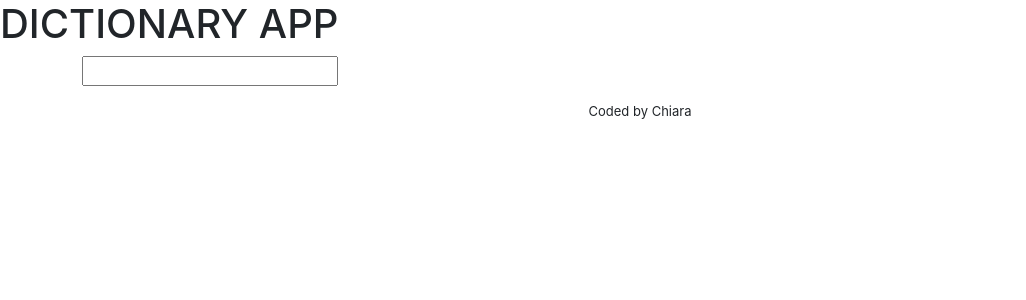
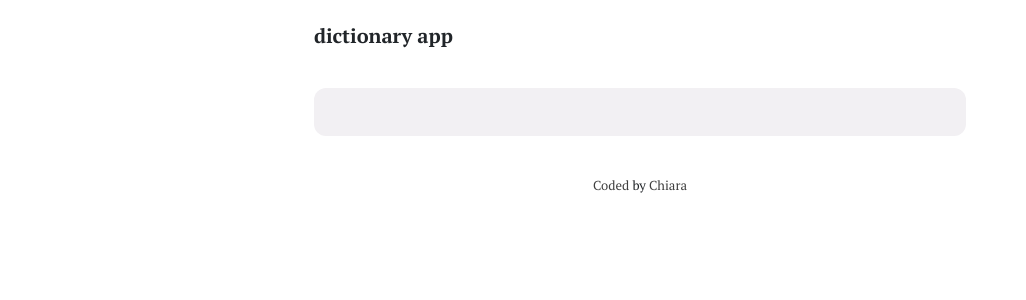
Before and after one commit to filesbychiara/dictionary-app, a React (Create React App) app: page / in a window 1280 px wide. Shown: the top 300 px of the page, without its empty margins (0-1026 px from the left). Built offline with nearby package versions, Linux system fonts and the light colour scheme.

Commit message:
added css

```diff
--- a/public/index.html
+++ b/public/index.html
@@ -10,6 +10,7 @@
       content="Web site created using create-react-app"
     />
     <link href="https://cdn.jsdelivr.net/npm/bootstrap@5.3.1/dist/css/bootstrap.min.css" rel="stylesheet" integrity="sha384-4bw+/aepP/YC94hEpVNVgiZdgIC5+VKNBQNGCHeKRQN+PtmoHDEXuppvnDJzQIu9" crossorigin="anonymous">
+    <script src="https://kit.fontawesome.com/4b11c63449.js" crossorigin="anonymous"></script>
     <!--
       manifest.json provides metadata used when your web app is installed on a
       user's mobile device or desktop. See https://developers.google.com/web/fundamentals/web-app-manifest/
--- a/src/App.css
+++ b/src/App.css
@@ -1,5 +1,45 @@
+@import url('https://fonts.googleapis.com/css2?family=PT+Serif:ital,wght@0,400;0,700;1,700&display=swap');
+
+:root {
+  --link:#a85a57;
+  --hover: #DCBDBC;
+
+  /* light theme */
+  --l-text: #3f3f3f;
+  --l-search: #f2f0f3;
+  --l-description: #747474;
+
+  /* dark theme */
+  --d-bg: #222;
+
+}
+
+body {
+  line-height: 1.5;
+  font-family: 'PT Serif', serif;
+}
+
+header h1 {
+  font-size: 20px;
+  font-weight: 700;
+
+}
+
 footer {
-  margin: 16px;
+  font-size: 13px;
   text-align: center;
- font-size: 13px;
 }
+
+a{
+  color: var(--l-text);
+  text-decoration: none;
+}
+
+a:hover {
+  color: var(--hover);
+}
+
+.container {
+  max-width: 700px;
+  padding: 24px;
+}
--- a/src/App.js
+++ b/src/App.js
@@ -4,15 +4,15 @@ import Dictionary from "./Dictionary";
 function App() {
   return (
     <div className="App">
-      <header className="App-header">
-        <h1>DICTIONARY APP</h1>
+      <div className="container">
+      <header>
+        <h1>dictionary app</h1>
       </header>
-      <div className="container">
       <main>
         <Dictionary />
       </main>
       <footer>
-        Coded by Chiara
+      <a href="/">Coded</a> by <a href="/">Chiara</a>
         </footer>
     </div>
     </div>
--- a/src/Dictionary.css
+++ b/src/Dictionary.css
@@ -0,0 +1,74 @@
+
+
+.Dictionary section{
+  /* background-color: aqua; */
+  margin: 40px 0;
+}
+
+.Dictionary input {
+  background-color: var(--l-search);
+  border: none;
+  border-radius: 12px;
+  color: var(--l-text);
+  padding: 12px 18px;
+  width: 100%;
+  font-weight: 700;
+}
+
+/* results */
+h2 {
+  font-size: 39px;
+  font-weight: 700;
+}
+
+/* phonetics */
+.Phonetic {
+  width: 100%;
+  display: inline-flex;
+  align-items: center;
+  justify-content: space-between;
+}
+
+.Phonetic .text{
+  color: var(--link);
+  font-size: 25px;
+}
+
+.Phonetic a{
+  color: var(--hover);
+  transition: all 150ms ease-in-out;
+  font-size: 50px;
+}
+
+
+.Phonetic a:hover {
+  color: var(--link);
+}
+
+/* meaning */
+
+.Meaning h3 {
+  font-size: 18px;
+font-weight: 700;
+font-style: italic;
+}
+
+.Meaning p,
+.Meaning .example,
+.Synonyms p{
+  opacity: 0.7;
+}
+
+/* synonyms */
+
+.Synonyms {
+  margin: 24px 0 0 ;
+  padding: 0;
+}
+
+.Synonyms li{
+  display: inline-block;
+  color: var(--link);
+  font-weight: 700;
+  font-style: italic;
+}
--- a/src/Dictionary.js
+++ b/src/Dictionary.js
@@ -4,7 +4,7 @@ import Results from "./Results";
 import "./Dictionary.css";
 
 function Dictionary() {
-  let [keyword, setKeyword] = useState("");
+  let [keyword, setKeyword] = useState(" ");
   let [results, setResults] = useState(null);
 
 function handleResponse(response) {
@@ -25,10 +25,14 @@ setKeyword(event.target.value);
 
 return (
   <div className="Dictionary">
+    <section>
     <form onSubmit={search}>
       <input type="search" onChange={handleKeywordChange} />
     </form>
+    </section>
+    <section>
     <Results results={results} />
+    </section>
   </div>
 );
 }
--- a/src/Meaning.js
+++ b/src/Meaning.js
@@ -2,20 +2,21 @@ import React from "react";
 import Synonyms from "./Synonyms";
 
 function Meaning(props) {
+  console.log (props.meaning);
   return (
     <div className="Meaning">
     <h3>{props.meaning.partOfSpeech}</h3>
-    {props.meaning.definitions.map(function(definition, index){
+    {props.meaning.definitions.map(function (definition, index){
 return (
   <div key={index}>
-    <p>
-    {definition.definition}
-    <em>
-      {definition.example}
-      </em>
+    <div className="defintions">
+      <p>Meaning</p>
+    <ul><li>{definition.definition}</li></ul>
+    <div className="example">
+      "{definition.example}"
+      </div>
       <Synonyms synonyms={definition.synonyms} />
-
-    </p>
+    </div>
   </div>
 );
     })}
--- a/src/Phonetics.js
+++ b/src/Phonetics.js
@@ -1,11 +1,10 @@
 import React from "react";
 
 function Phonetics(props) {
-  console.log(props.phonetic);
   return (
   <div className="Phonetic">
-    <a href={props.phonetic.audio} target="_blank">Listen</a>
-    {props.phonetic.text}
+    <div className="text">{props.phonetic.text}</div>
+    <div><a href={props.phonetic.audio} target="_blank"><i class="fa-solid fa-circle-play"></i></a></div>
     </div>
   );
 }
--- a/src/Results.js
+++ b/src/Results.js
@@ -6,19 +6,21 @@ function Results(props){
   if (props.results) {
           return (
           <div className="Results">
+            <section>
             <h2>{props.results.word}</h2>
             {props.results.phonetics.map(function(phonetic, index){
               return(
                 <div key={index}>
                   <Phonetics phonetic={phonetic} />
                 </div>
-              )
+              );
             })}
+            </section>
             {props.results.meanings.map(function (meaning, index) {
               return (
-              <div key={index}>
+              <section key={index}>
                 <Meaning meaning={meaning} />
-                </div>
+                </section>
             );
             })}
             </div>
--- a/src/Synonyms.js
+++ b/src/Synonyms.js
@@ -3,11 +3,14 @@ import React from "react";
 function Synonyms(props){
   if (props.synonyms){
   return (
-    <div className="Synonyms">
+    <ul className="Synonyms">
+      <p>Synonyms</p>
     {props.synonyms.map(function(synonym, index){
-      return <div key={index}>{synonym}</div>;
+      return <li key={index}>
+         {synonym}
+        </li>;
     })}
-    </div>
+    </ul>
     );
 } else {
   return null;
```
